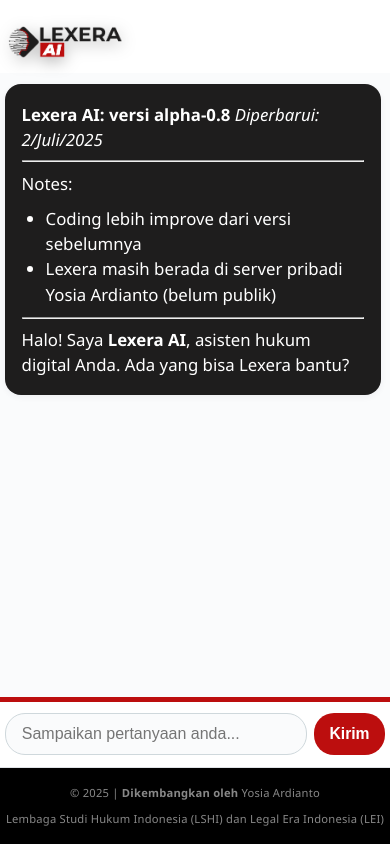
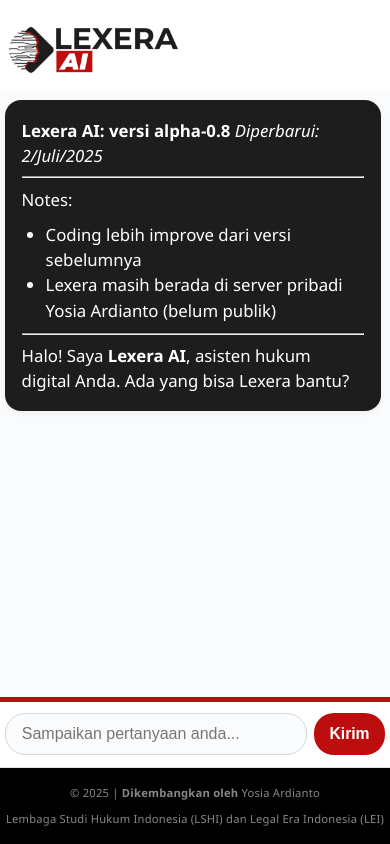
Before and after one commit to legalera/legalera.github.io, a plain HTML site: page index.html in a window 390 px wide. Drawn offline with nearby package versions, Linux system fonts and the light colour scheme.

Commit message:
Update style.css

```diff
--- a/assets/style/style.css
+++ b/assets/style/style.css
@@ -33,11 +33,10 @@
   margin: 10px 0;
 }
 .logo {
-  max-height: 80px;
+  max-height: 54px;
   width: auto;
   height: auto;
   display: block;
-  filter: drop-shadow(0 4px 8px rgba(0, 0, 0, 0.3)); /* Bayangan natural */
   transition: all 0.3s ease-in-out;
 }
 .logo:hover {
@@ -218,14 +217,11 @@
   footer {
     font-size: 0.7rem;
     padding: 0.4rem 0.1rem;
-    /*border-bottom-left-radius: 14px;
-    border-bottom-right-radius: 14px;*/
   }
   .logo {
-  max-height: 32px;
+  max-height: 48px;
   width: auto;
   height: auto;
   display: block;
-  filter: drop-shadow(0 4px 8px rgba(0, 0, 0, 0.3)); /* Bayangan natural */
   transition: all 0.3s ease-in-out;
 }
```
